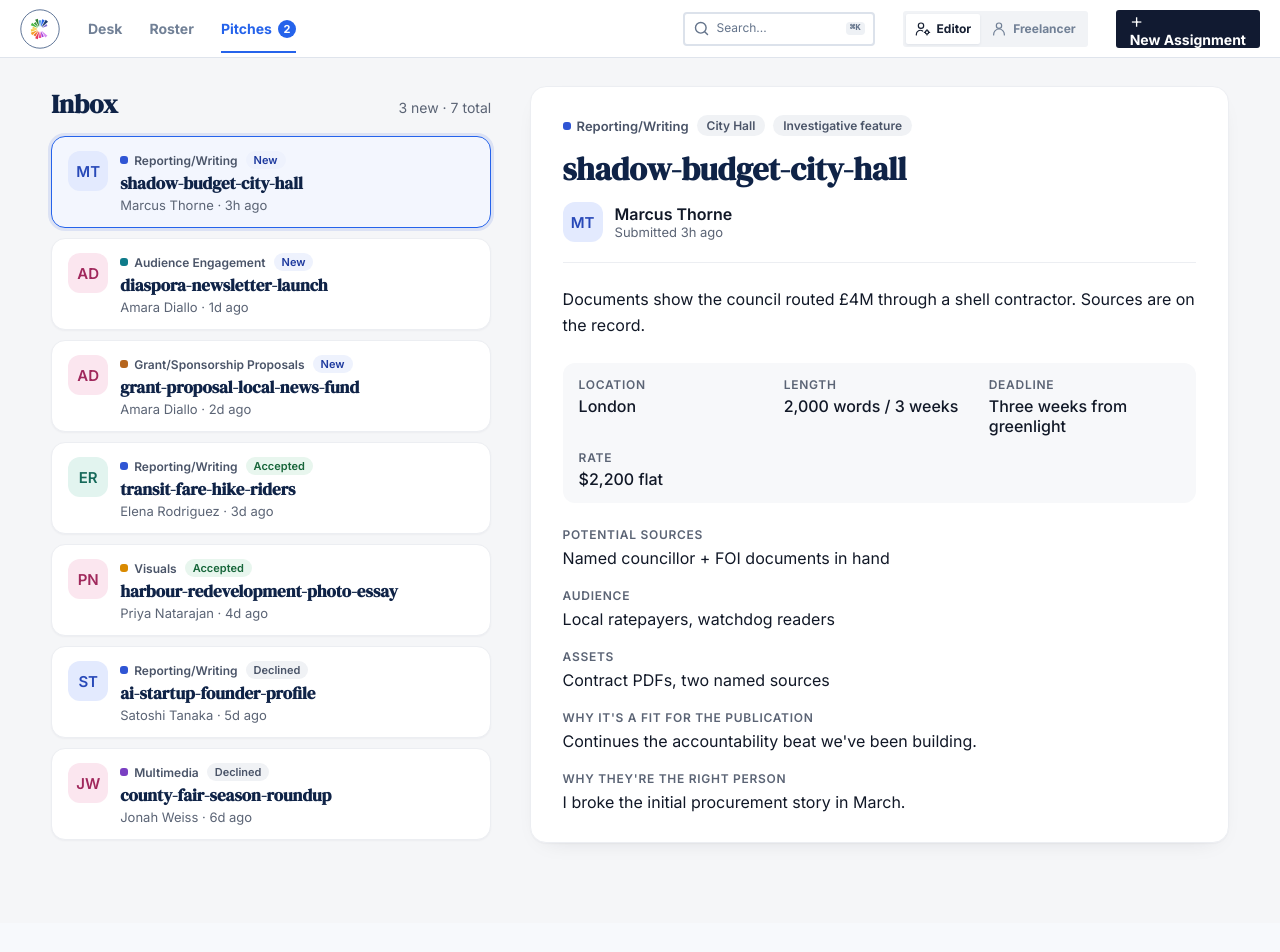
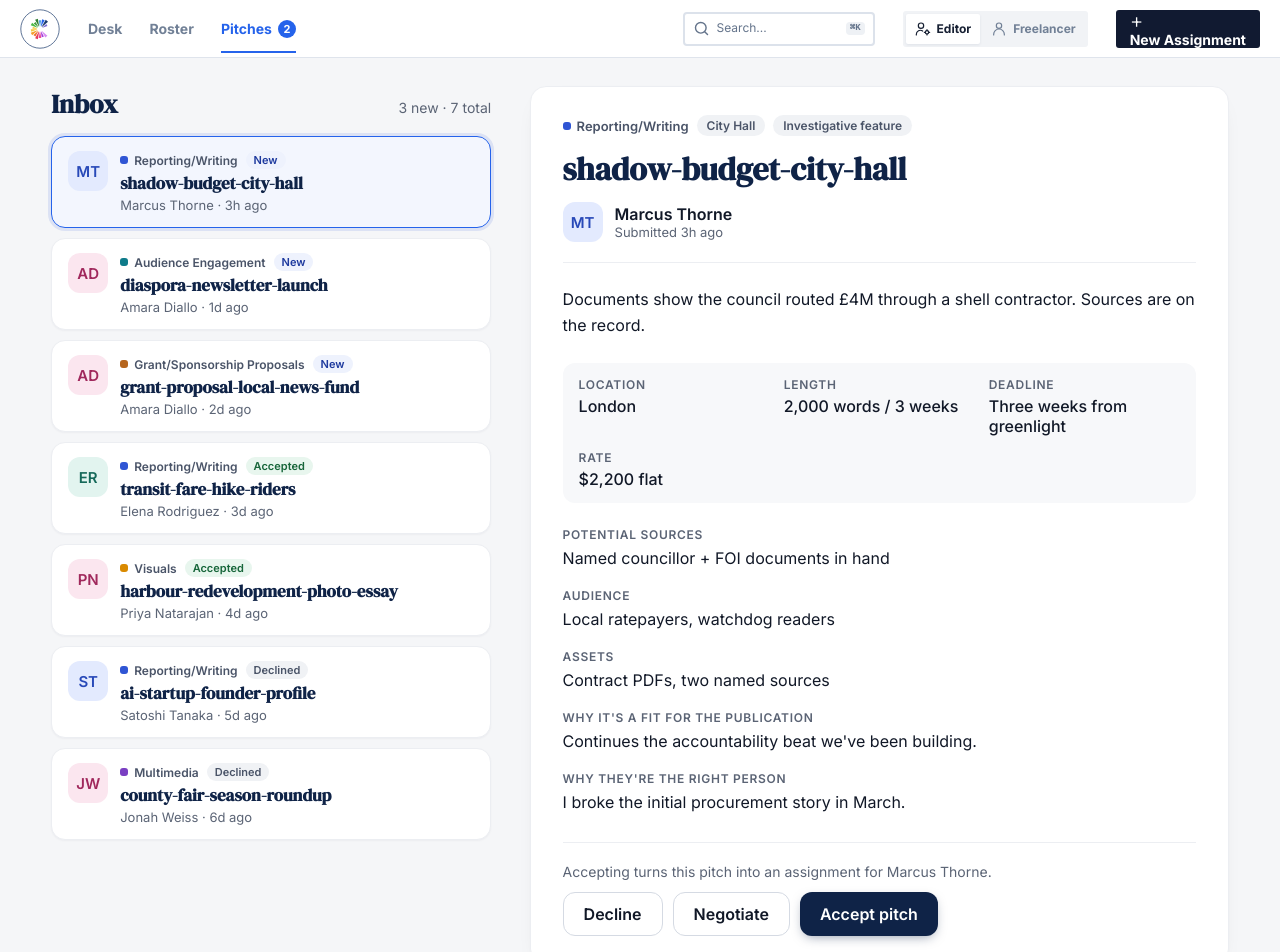
Before and after one commit to BU-Spark/se-iij-freelance-marketplace, a Next.js app: page /dashboard/pitches in a window 1280 px wide. Shown: the top 952 px of the page. Before the commit the page ends 923 px from the top, so only its background shows below. Built offline with nearby package versions, Linux system fonts and the light colour scheme.

Commit message:
feat: accept, decline and negotiate pitches

```diff
--- /dev/null
+++ b/app/components/PitchActions/PitchActions.module.css
@@ -0,0 +1,65 @@
+.actions {
+  display: flex;
+  flex-direction: column;
+  gap: 12px;
+  margin-top: 28px;
+  padding-top: 20px;
+  border-top: 1px solid #eceef2;
+}
+
+.note {
+  margin: 0;
+  font-size: 14px;
+  color: var(--muted);
+}
+
+.buttons {
+  display: flex;
+  flex-wrap: wrap;
+  gap: 10px;
+}
+
+/* shared button shape */
+.secondary,
+.primary,
+.done {
+  height: 44px;
+  padding: 0 20px;
+  border-radius: 12px;
+  font: inherit;
+  font-weight: 600;
+  cursor: pointer;
+}
+
+/* Decline / Negotiate */
+.secondary {
+  border: 1px solid #d5dae3;
+  background: #fff;
+  color: var(--ink);
+}
+.secondary:hover:not(:disabled) {
+  background: #f7f8fa;
+}
+
+/* Accept pitch */
+.primary {
+  border: 0;
+  background: var(--navy-deep);
+  color: #fff;
+  box-shadow: 0 4px 12px -4px rgba(15, 35, 71, 0.5);
+}
+
+/* Accepted ✓ */
+.done {
+  border: 1px solid #b9e2c9;
+  background: #e8f6ee;
+  color: #17663a;
+}
+
+button:disabled {
+  cursor: default;
+}
+.secondary:disabled {
+  background: #f0f2f5;
+  color: #4a5468;
+}
--- /dev/null
+++ b/app/components/PitchActions/PitchActions.tsx
@@ -0,0 +1,53 @@
+import type { PitchStatus } from '../../types/dashboard.types';
+import styles from './PitchActions.module.css';
+
+type PitchActionsProps = {
+  status: PitchStatus;
+  freelancerName: string;
+  onChange: (status: PitchStatus) => void;
+};
+
+export default function PitchActions({ status, freelancerName, onChange }: PitchActionsProps) {
+  // a short line above the buttons that explains what happens / what happened
+  const note: Record<PitchStatus, string> = {
+    new: `Accepting turns this pitch into an assignment for ${freelancerName}.`,
+    negotiating: `You're negotiating with ${freelancerName}. Accept once you agree on terms.`,
+    accepted: `This pitch is now an assignment for ${freelancerName}.`,
+    declined: 'Declined. You can still accept it if you change your mind.',
+  };
+
+  return (
+    <div className={styles.actions}>
+      {/* aria-live: screen readers read the new message when the status changes */}
+      <p className={styles.note} aria-live="polite">
+        {note[status]}
+      </p>
+      <div className={styles.buttons}>
+        <button
+          type="button"
+          className={styles.secondary}
+          disabled={status === 'declined'}
+          onClick={() => onChange('declined')}
+        >
+          {status === 'declined' ? 'Declined' : 'Decline'}
+        </button>
+        <button
+          type="button"
+          className={styles.secondary}
+          disabled={status === 'negotiating'}
+          onClick={() => onChange('negotiating')}
+        >
+          {status === 'negotiating' ? 'Negotiating' : 'Negotiate'}
+        </button>
+        <button
+          type="button"
+          className={status === 'accepted' ? styles.done : styles.primary}
+          disabled={status === 'accepted'}
+          onClick={() => onChange('accepted')}
+        >
+          {status === 'accepted' ? 'Accepted ✓' : 'Accept pitch'}
+        </button>
+      </div>
+    </div>
+  );
+}
--- a/app/dashboard/pitches/PitchInbox.tsx
+++ b/app/dashboard/pitches/PitchInbox.tsx
@@ -3,7 +3,8 @@
 import { useState } from 'react';
 import PitchListItem from '../../components/PitchListItem/PitchListItem';
 import PitchDetail from '../../components/PitchDetail/PitchDetail';
-import type { Pitch } from '../../types/dashboard.types';
+import PitchActions from '../../components/PitchActions/PitchActions';
+import type { Pitch, PitchStatus } from '../../types/dashboard.types';
 import styles from './pitches.module.css';
 
 type PitchInboxProps = {
@@ -11,10 +12,18 @@ type PitchInboxProps = {
 };
 
 export default function PitchInbox({ pitches }: PitchInboxProps) {
+  // our own copy of the pitches, so we can change their status on screen
+  // TODO: save status changes to the backend once the API exists
+  const [items, setItems] = useState(pitches);
+
   // the pitch open on the right; starts with the first one
   const [selectedId, setSelectedId] = useState(pitches[0]?.id);
-  const selected = pitches.find((p) => p.id === selectedId);
-  const newCount = pitches.filter((p) => p.status === 'new').length;
+  const selected = items.find((p) => p.id === selectedId);
+  const newCount = items.filter((p) => p.status === 'new').length;
+
+  // change one pitch's status and keep all the others the same
+  const setStatus = (id: string, status: PitchStatus) =>
+    setItems((list) => list.map((p) => (p.id === id ? { ...p, status } : p)));
 
   return (
     <main className={styles.layout}>
@@ -24,12 +33,12 @@ export default function PitchInbox({ pitches }: PitchInboxProps) {
             Inbox
           </h1>
           <p className={styles.sub}>
-            {newCount} new · {pitches.length} total
+            {newCount} new · {items.length} total
           </p>
         </div>
 
         <ul className={styles.list}>
-          {pitches.map((p) => (
+          {items.map((p) => (
             <li key={p.id}>
               <PitchListItem pitch={p} selected={p.id === selectedId} onSelect={() => setSelectedId(p.id)} />
             </li>
@@ -38,7 +47,18 @@ export default function PitchInbox({ pitches }: PitchInboxProps) {
       </section>
 
       <section aria-label="Pitch details" className={styles.detail}>
-        {selected ? <PitchDetail pitch={selected} /> : <p className={styles.empty}>Select a pitch to read it.</p>}
+        {selected ? (
+          <>
+            <PitchDetail pitch={selected} />
+            <PitchActions
+              status={selected.status}
+              freelancerName={selected.freelancer.name}
+              onChange={(status) => setStatus(selected.id, status)}
+            />
+          </>
+        ) : (
+          <p className={styles.empty}>Select a pitch to read it.</p>
+        )}
       </section>
     </main>
   );
```
Also changed, not shown: 2 other files (tests, documents, lock files or other folders).
